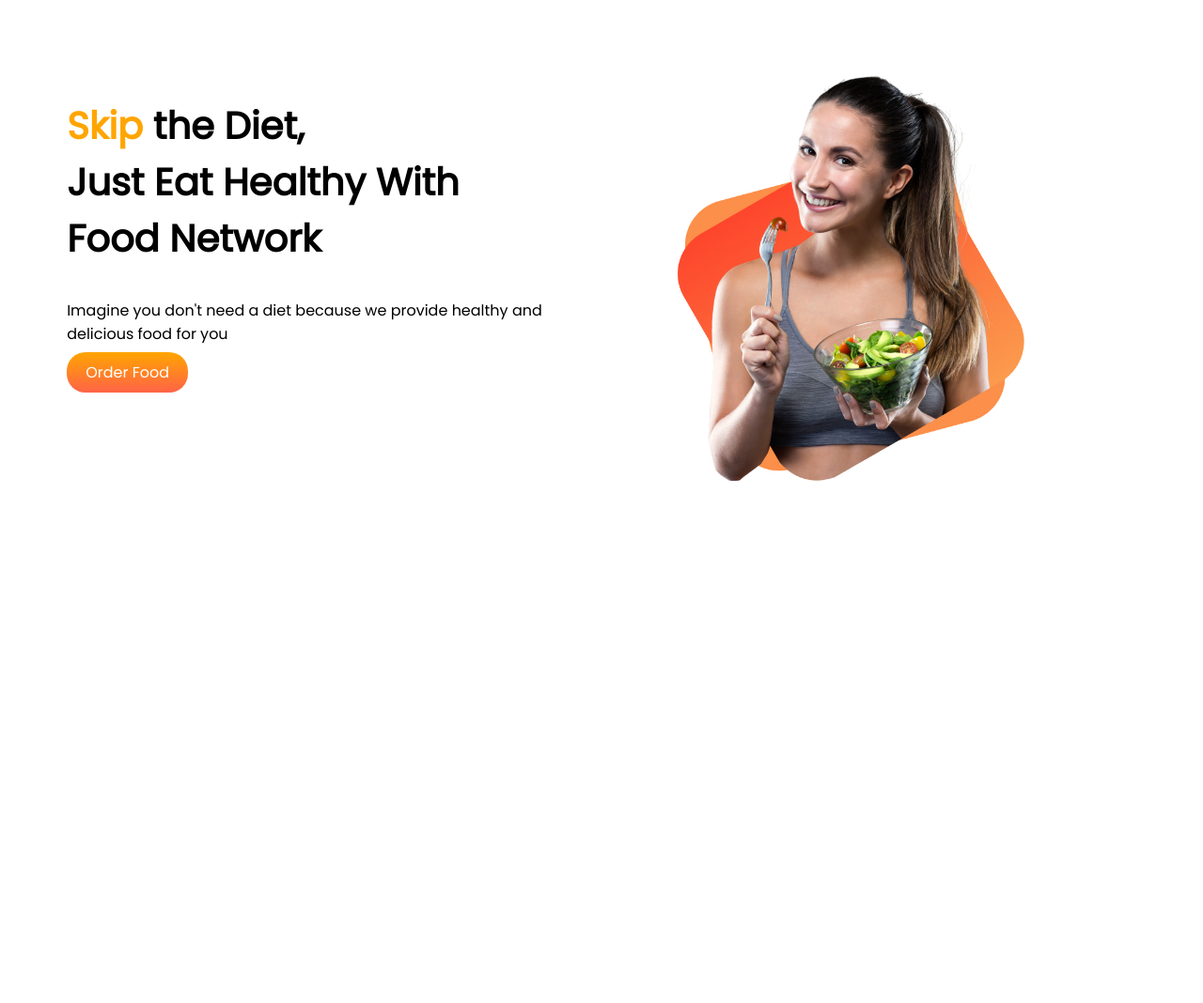
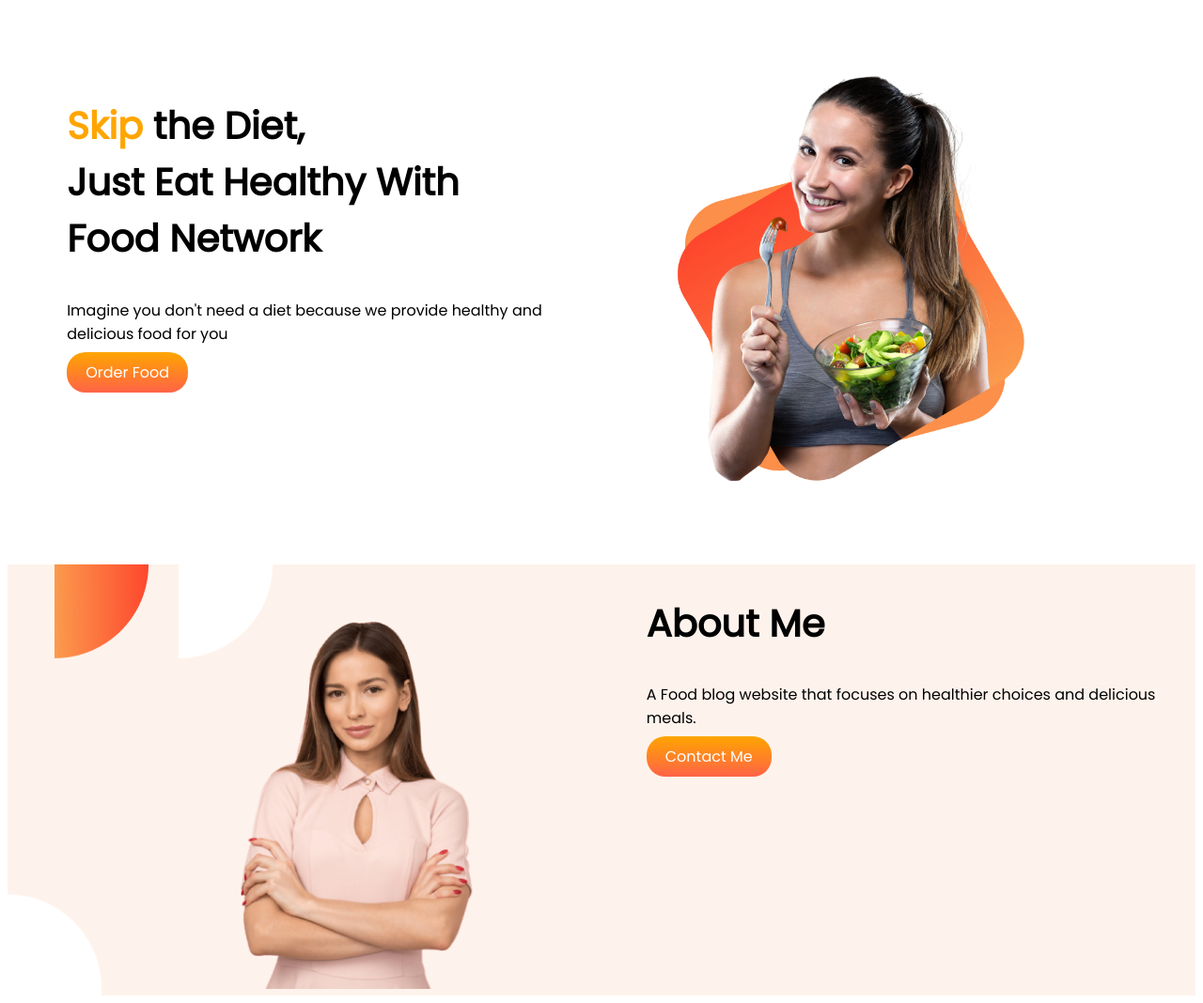
Before and after one commit to AsifZobayer/food-network, a plain HTML site: page index.html in a window 1280 px wide. Shown: the whole page at 94% size. Before the commit the page ends 800 px from the top, so only its background shows below. Drawn offline with Linux system fonts and the light colour scheme.

Commit message:
second-part

```diff
--- a/index.html
+++ b/index.html
@@ -13,16 +13,25 @@
 </head>
 
 <body>
-    <section>
+    <section class="first-section">
         <div class="first-part">
             <h1><span class="orange-color">Skip</span> the Diet, <br> Just Eat Healthy With Food Network</h1>
             <p>Imagine you don't need a diet because we provide healthy and delicious food for you</p>
-            <a class="first-button" target="_blank" href="https://www.foodpanda.com">Order Food</a>
+            <a class="link-button" target="_blank" href="https://www.foodpanda.com">Order Food</a>
         </div>
         <div class="first-part">
             <img src="images/female/fn.png" alt="" srcset="">
         </div>
     </section>
-</body>
 
-</html>
+    <section class="second-section">
+        <div class="second-part">
+            <img src="images/female/Person Image.png" alt="" srcset="">
+        </div>
+        <div>
+            <h1>About Me</h1>
+            <p>A Food blog website that focuses on healthier choices and delicious meals.</p>
+            <a class="link-button" target="_blank" href="https://www.foodpanda.com">Contact Me</a>
+        </div>
+
+    </section>
--- a/style.css
+++ b/style.css
@@ -17,7 +17,7 @@ section{
 .first-part img{
     width: 80%;
 }
-.first-button{
+.link-button{
     text-decoration: none;
     background-image: linear-gradient(orange, tomato);
     padding: 10px 20px;
@@ -25,3 +25,14 @@ section{
     font-weight: 400;
     color: white;
 }
+.second-section{
+    background-image: url(images/shapes/7.png);
+}
+.second-part{
+    width: 50%;
+    margin-left: 5%;
+}
+.second-part img{
+    width: 40%;
+    margin-left: 30%;
+    margin-top: 10%;
```
